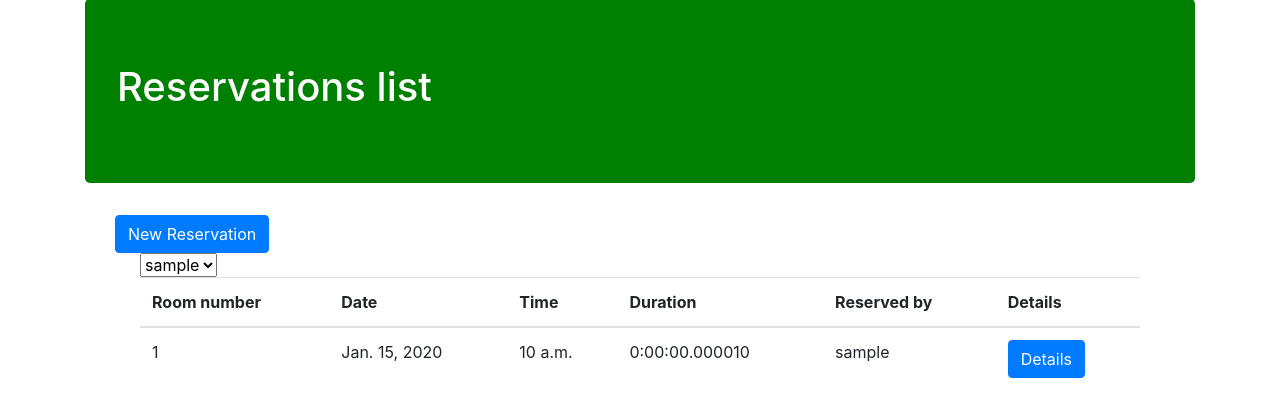
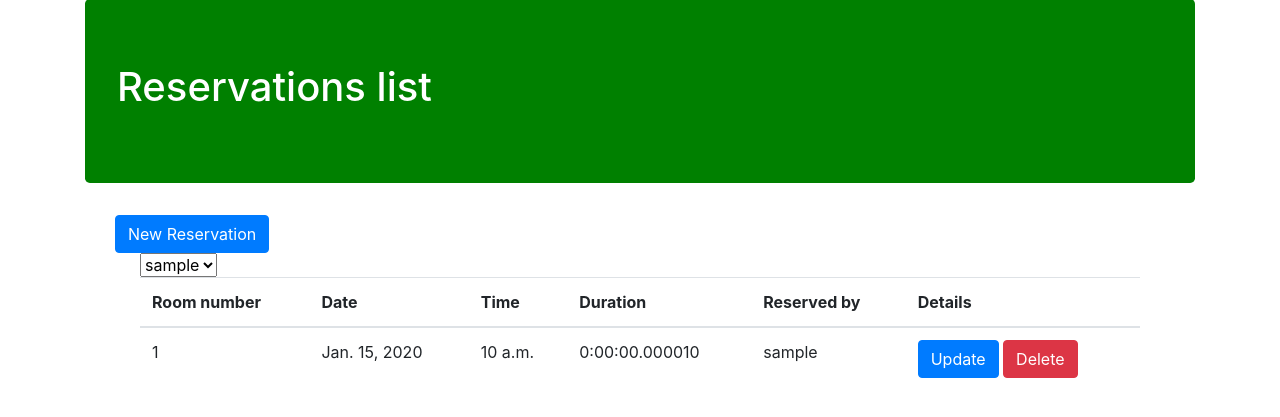
Before and after one commit to GytisO/meeting-room-booking, a Django app: page / in a window 1280 px wide. Shown: the part 57-474 px from the top of the page. Run offline with Django 3.2, Linux system fonts and the light colour scheme; a user stored in the database is signed in; tables that the repository leaves empty hold one stand-in row (values such as "Sample post"); some libraries are stand-ins or nearby versions.

Commit message:
buttons replaced

```diff
--- a/src/reservation/templates/reservation/list-inline.html
+++ b/src/reservation/templates/reservation/list-inline.html
@@ -16,7 +16,11 @@
         <td>{{ reservation.reservation_duration }}</td>
         <td>{{ reservation.reservation_user }}</td>
         {% if request.user.is_authenticated and request.user == object.reservation_user %}
-        <td><a href='{{ reservation.get_absolute_url }}' class="btn btn-primary">Details</a></td>
+        {% comment %} <td><a href='{{ reservation.get_absolute_url }}' class="btn btn-primary">Edit</a></td> {% endcomment %}
+        <td>
+        <a href=' {% url 'reservation-update' object.id %} ' class="btn btn-primary">Update</a>
+        <a href=' {% url 'reservation-delete' object.id %} ' class="btn btn-danger">Delete</a>
+        </td>
         {% endif %}
     </tr>
 
```
